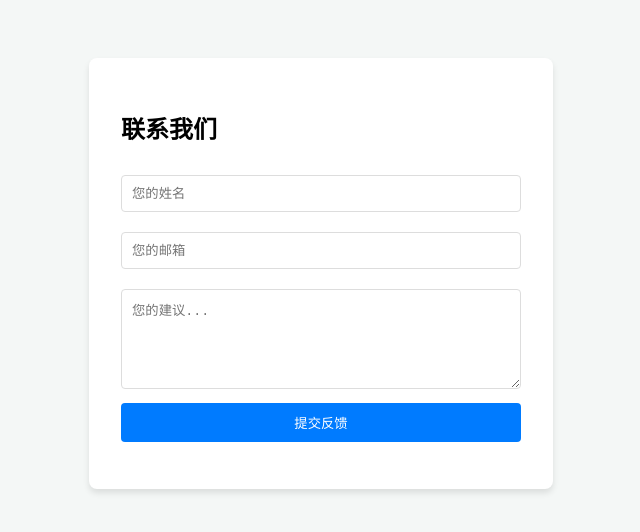
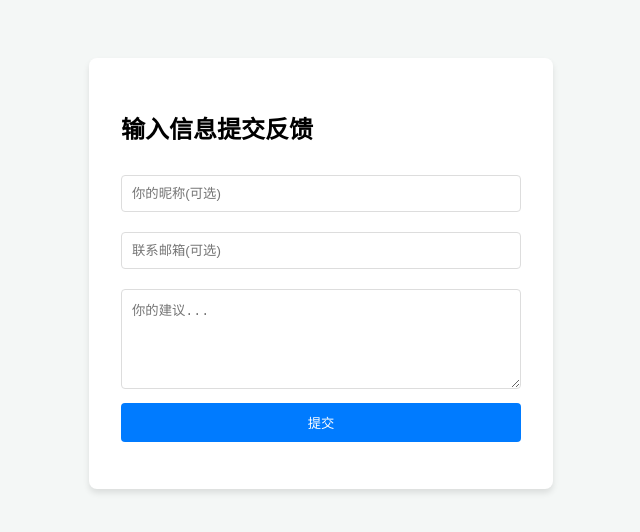
Before and after one commit to xfchd090909/aeblogfeedback, a website: page index.html in a window 1280 px wide. Shown: the whole page, without its empty margins (319-959 px from the left). Drawn offline with Linux system fonts and the light colour scheme.

Commit message:
Update index.html

```diff
--- a/index.html
+++ b/index.html
@@ -8,12 +8,12 @@
 </head>
 <body>
     <div class="container">
-        <h2>联系我们</h2>
+        <h2>输入信息提交反馈</h2>
         <form id="feedbackForm">
-            <input type="text" id="name" placeholder="您的姓名" required>
-            <input type="email" id="email" placeholder="您的邮箱" required>
-            <textarea id="message" placeholder="您的建议..." required></textarea>
-            <button type="submit" id="submitBtn">提交反馈</button>
+            <input type="text" id="name" placeholder="你的昵称(可选)" required>
+            <input type="email" id="email" placeholder="联系邮箱(可选)" required>
+            <textarea id="message" placeholder="你的建议..." required></textarea>
+            <button type="submit" id="submitBtn">提交</button>
         </form>
         <p id="status"></p>
     </div>
```
